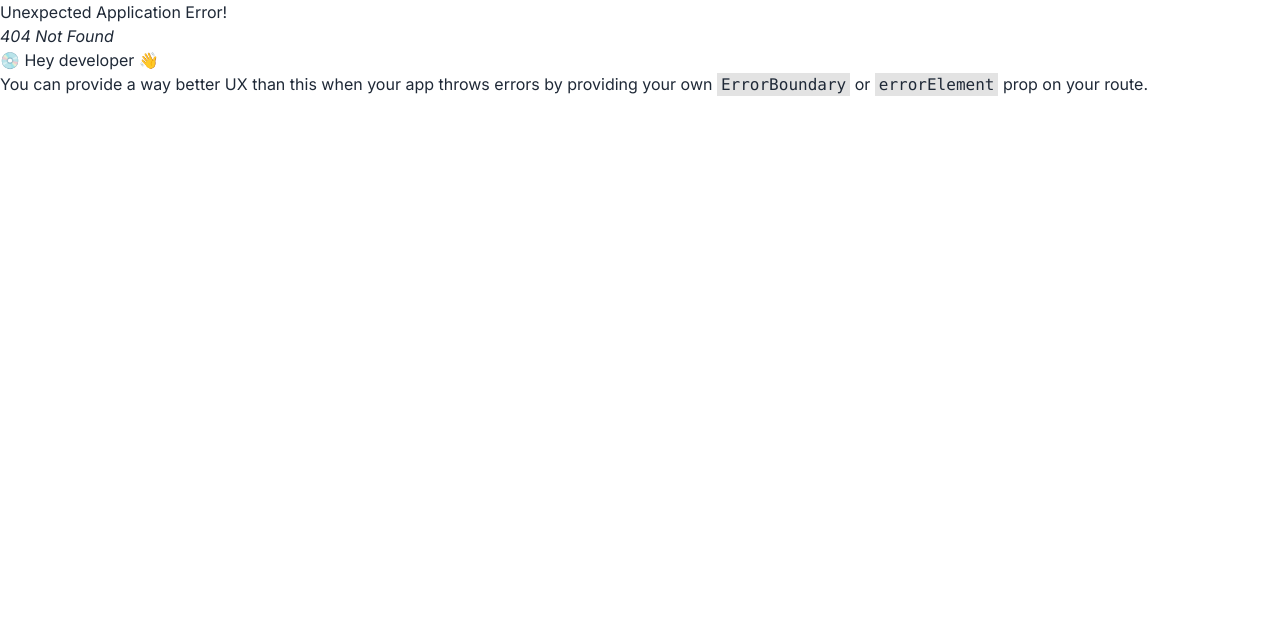
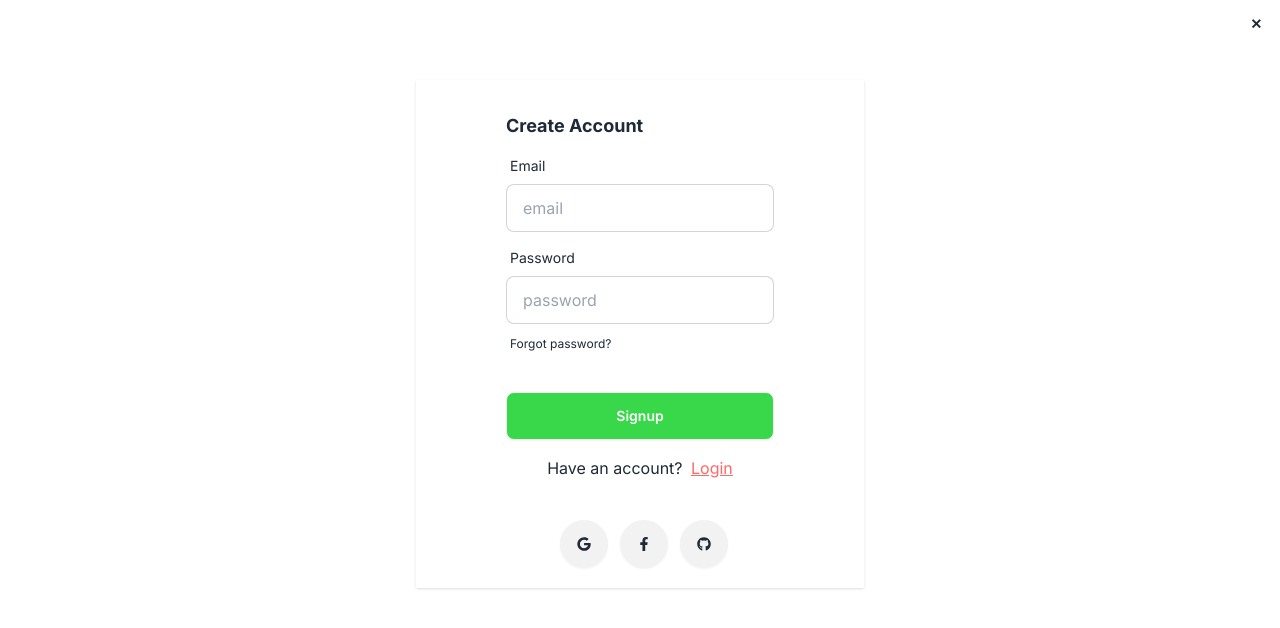
Before and after one commit to fyrmnzia/food-client, a React (Vite) app: page /signup in a window 1280 px wide. Before the commit this address had no page. Shown: the top 628 px of the page. Built offline with nearby package versions, Linux system fonts and the light colour scheme.

Commit message:
login and signup page

```diff
--- a/package.json
+++ b/package.json
@@ -14,6 +14,7 @@
     "match-sorter": "^6.3.4",
     "react": "^18.3.1",
     "react-dom": "^18.3.1",
+    "react-hook-form": "^7.53.0",
     "react-icons": "^5.3.0",
     "react-router-dom": "^6.26.2",
     "react-slick": "^0.30.2",
--- /dev/null
+++ b/src/components/Modal.jsx
@@ -0,0 +1,98 @@
+import React from "react";
+import { useForm } from "react-hook-form";
+import { FaFacebookF, FaGithub, FaGoogle } from "react-icons/fa";
+import { Link } from "react-router-dom";
+
+function Modal() {
+  const {
+    register,
+    handleSubmit,
+    watch,
+    formState: { errors },
+  } = useForm();
+  const onSubmit = (data) => console.log(data);
+  return (
+    <dialog id="my_modal_5" className="modal modal-middle sm:modal-middle">
+      <div className="modal-box">
+        <div className="modal-action flex flex-col justify-center mt-0">
+          <form
+            onSubmit={handleSubmit(onSubmit)}
+            className="card-body"
+            method="dialog"
+          >
+            <h3 className="font-bold text-lg">Login</h3>
+
+            {/* email */}
+            <div className="form-control">
+              <label className="label">
+                <span className="label-text">Email</span>
+              </label>
+              <input
+                type="email"
+                placeholder="email"
+                className="input input-bordered"
+                required
+                {...register("email")}
+              />
+            </div>
+            {/* password */}
+            <div className="form-control">
+              <label className="label">
+                <span className="label-text">Password</span>
+              </label>
+              <input
+                type="password"
+                placeholder="password"
+                className="input input-bordered"
+                required
+                {...register("password")}
+              />
+              <label className="label mt-1">
+                <a href="#" className="label-text-alt link link-hover">
+                  Forgot password?
+                </a>
+              </label>
+            </div>
+            {/* error message */}
+
+            {/* login btn */}
+            <div className="form-control mt-6">
+              <input
+                type="submit"
+                value="Login"
+                className="btn bg-green text-white"
+              />
+            </div>
+            <p className="text-center my-2">
+              Don't have an account?{" "}
+              <Link to="/signup" className="underline text-red ml-1">
+                Signup Now
+              </Link>
+            </p>
+            <button
+              htmlFor="my_modal_5"
+              onClick={() => document.getElementById("my_modal_5").close()}
+              className="btn btn-sm btn-circle btn-ghost absolute right-2 top-2"
+            >
+              ✕
+            </button>
+          </form>
+          {/* special sign in */}
+          <div className="text-center space-x-3 mb-5">
+            <button className="btn btn-circle hover:bg-green hover:text-white">
+              <FaGoogle />
+            </button>
+            <button className="btn btn-circle hover:bg-green hover:text-white">
+              <FaFacebookF />
+            </button>
+            <button className="btn btn-circle hover:bg-green hover:text-white">
+              <FaGithub />
+            </button>
+          </div>
+        </div>
+      </div>
+    </dialog>
+  );
+}
+
+export default Modal;
--- a/src/components/Navbar.jsx
+++ b/src/components/Navbar.jsx
@@ -1,6 +1,7 @@
 import React, { useEffect, useState } from "react";
 import logo from "/logo.png";
-import { BiPhoneCall } from "react-icons/bi";
+import { FaRegUser } from "react-icons/fa";
+import Modal from "./Modal";
 
 function Navbar() {
   const [isSticky, setSticky] = useState(false);
@@ -145,10 +146,14 @@
               <span className="badge badge-sm indicator-item">8</span>
             </div>
           </div>
-          {/* btn */}
-          <a className="btn bg-green rounded-full px-6 text-white flex items-center gap-2">
-            <BiPhoneCall /> Contact
-          </a>
+          {/* login btn */}
+          <button
+            onClick={() => document.getElementById("my_modal_5").showModal()}
+            className="btn bg-green rounded-full px-6 text-white flex items-center gap-2"
+          >
+            <FaRegUser /> Login
+          </button>
+          <Modal />
         </div>
       </div>
     </header>
--- /dev/null
+++ b/src/components/Signup.jsx
@@ -0,0 +1,100 @@
+import React from "react";
+import { useForm } from "react-hook-form";
+import { FaFacebookF, FaGithub, FaGoogle } from "react-icons/fa";
+import { Link } from "react-router-dom";
+import Modal from "./Modal";
+
+function Signup() {
+  const {
+    register,
+    handleSubmit,
+    watch,
+    formState: { errors },
+  } = useForm();
+  const onSubmit = (data) => console.log(data);
+  return (
+    <div className="max-w-md bg-white shadow w-full mx-auto flex items-center justify-center my-20">
+      <div className="modal-action flex flex-col justify-center mt-0">
+        <form
+          onSubmit={handleSubmit(onSubmit)}
+          className="card-body"
+          method="dialog"
+        >
+          <h3 className="font-bold text-lg">Create Account</h3>
+
+          {/* email */}
+          <div className="form-control">
+            <label className="label">
+              <span className="label-text">Email</span>
+            </label>
+            <input
+              type="email"
+              placeholder="email"
+              className="input input-bordered"
+              required
+              {...register("email")}
+            />
+          </div>
+          {/* password */}
+          <div className="form-control">
+            <label className="label">
+              <span className="label-text">Password</span>
+            </label>
+            <input
+              type="password"
+              placeholder="password"
+              className="input input-bordered"
+              required
+              {...register("password")}
+            />
+            <label className="label mt-1">
+              <a href="#" className="label-text-alt link link-hover">
+                Forgot password?
+              </a>
+            </label>
+          </div>
+          {/* error message */}
+
+          {/* signup btn */}
+          <div className="form-control mt-6">
+            <input
+              type="submit"
+              value="Signup"
+              className="btn bg-green text-white"
+            />
+          </div>
+          <p className="text-center my-2">
+            Have an account?{" "}
+            <button
+              className="underline text-red ml-1"
+              onClick={() => document.getElementById("my_modal_5").showModal()}
+            >
+              Login
+            </button>
+          </p>
+          <Link
+            to="/"
+            className="btn btn-sm btn-circle btn-ghost absolute right-2 top-2"
+          >
+            ✕
+          </Link>
+        </form>
+        {/* special sign in */}
+        <div className="text-center space-x-3 mb-5">
+          <button className="btn btn-circle hover:bg-green hover:text-white">
+            <FaGoogle />
+          </button>
+          <button className="btn btn-circle hover:bg-green hover:text-white">
+            <FaFacebookF />
+          </button>
+          <button className="btn btn-circle hover:bg-green hover:text-white">
+            <FaGithub />
+          </button>
+        </div>
+      </div>
+      <Modal />
+    </div>
+  );
+}
+
+export default Signup;
--- a/src/router/Router.jsx
+++ b/src/router/Router.jsx
@@ -2,6 +2,7 @@
 import Main from "../layout/Main";
 import Home from "../pages/home/Home";
 import Menu from "../pages/shop/Menu";
+import Signup from "../components/Signup";
 
 const router = createBrowserRouter([
   {
@@ -18,6 +19,10 @@
       },
     ],
   },
+  {
+    path: "/signup",
+    element: <Signup />,
+  },
 ]);
 
 export default router;
```
Also changed, not shown: 1 other file (tests, documents, lock files or other folders).
